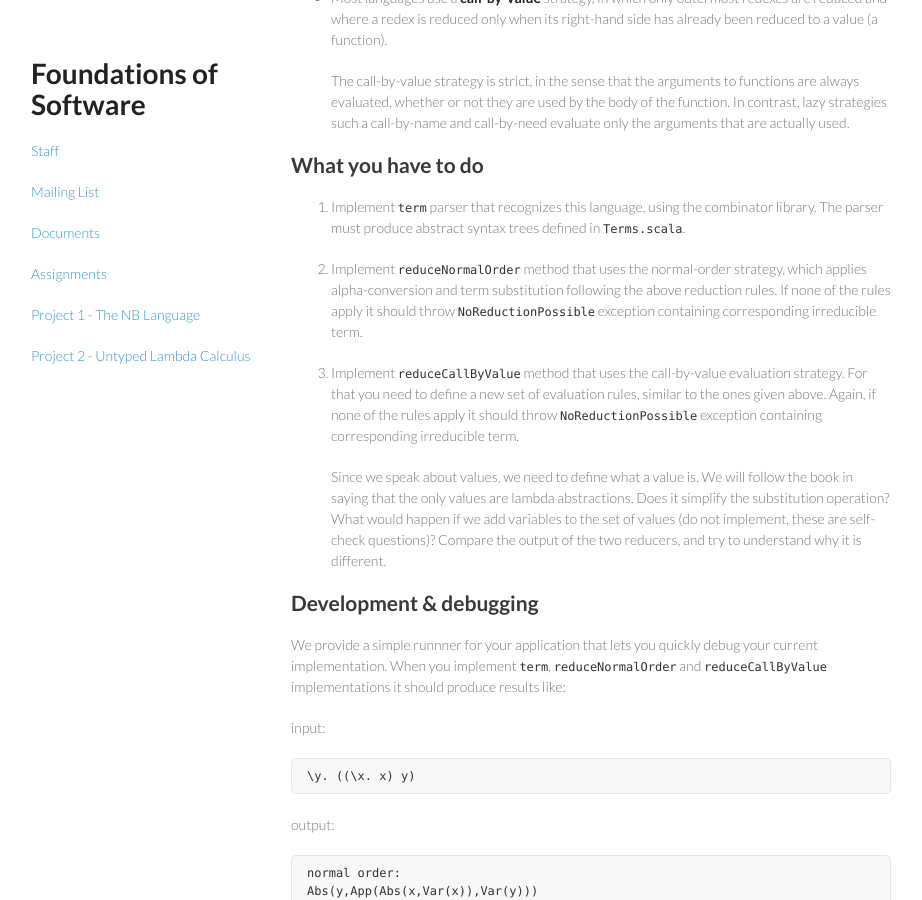
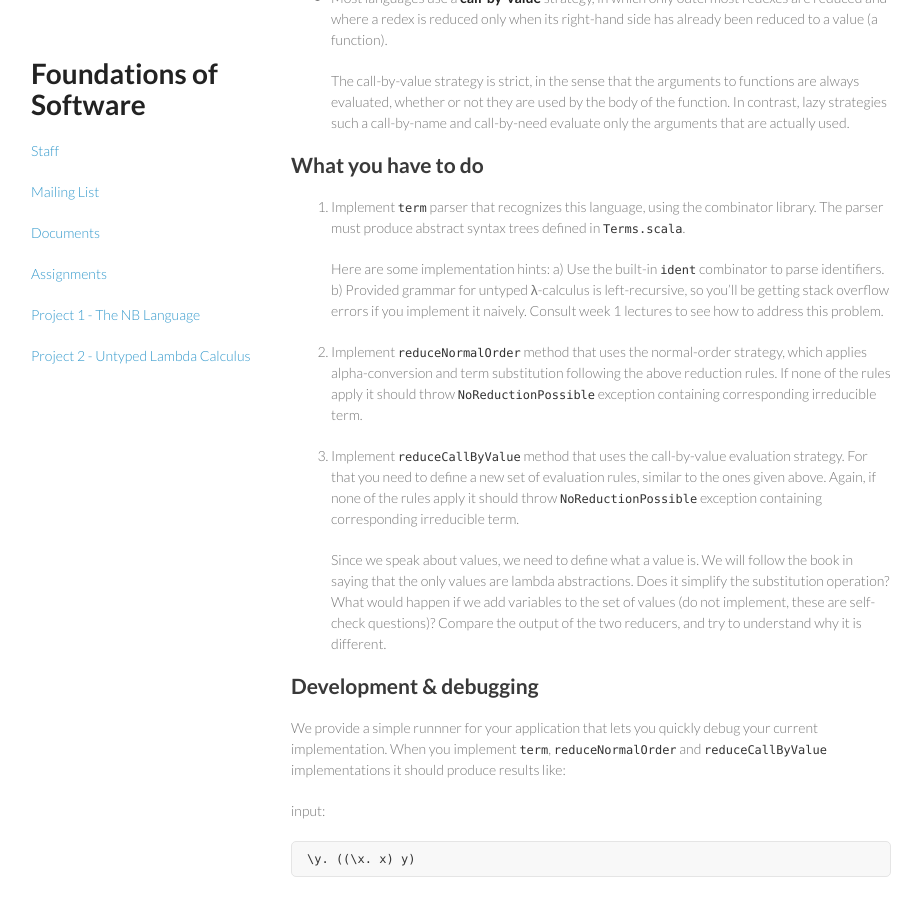
Before and after one commit to christophetd/fos2015.github.io, a Jekyll site: the page built from project2.md, in a window 1280 px wide and 900 px high, scrolled down 1813 px. Shown: the whole window, without its empty margins (179-1101 px from the left). Built offline with Jekyll 4.4.1, drawn with Linux system fonts in a browser that asks for light colours; some of the changed text lies outside the part shown.

Commit message:
generated for https://github.com/lampepfl/fos/tree/8a6247fe6fb46c44362f078cf1686d2c72f2fda6

```diff
--- a/_layouts/default.html
+++ b/_layouts/default.html
@@ -42,6 +42,8 @@
             <p><a href="project2.html">Project 2 - Untyped Lambda Calculus</a></p>
 
 
+
+
       </header>
       <section>
         {{ content }}
--- a/project2.md
+++ b/project2.md
@@ -13,12 +13,12 @@ index: 4
 
 In this exercise, you'll be studying untyped λ-calculus. This classic language is defined in Chapter 5 of the TAPL book.
 
-    t ::= x              terms
-        | "\" x "." t
+    t ::= ident              terms
+        | "\" ident "." t
         | t t
         | "(" t ")"
 
-    v ::= "\" x "." t    values
+    v ::= "\" ident "." t    values
 
 We use standard syntax to express λ-terms, with lambdas replaced by backslashes. As a reminder, note that the bodies of abstractions are taken to extend as far to the right as possible, so that, for example, `λx. λy. x y x` stands for the same tree as `λx. (λy. ((x y) x))` (see TAPL, p54).
 
@@ -80,6 +80,8 @@ TAPL p56 presents several evaluation strategies for the λ-calculus:
 
   1. Implement `term` parser that recognizes this language, using the combinator library. The parser must produce abstract syntax trees defined in `Terms.scala`.
 
+      Here are some implementation hints: a) Use the built-in `ident` combinator to parse identifiers. b) Provided grammar for untyped λ-calculus is left-recursive, so you'll be getting stack overflow errors if you implement it naively. Consult week 1 lectures to see how to address this problem.
+
   1. Implement `reduceNormalOrder` method that uses the normal-order strategy, which applies alpha-conversion and term substitution following the above reduction rules. If none of the rules apply it should throw `NoReductionPossible` exception containing corresponding irreducible term.
 
   1. Implement `reduceCallByValue` method that uses the call-by-value evaluation strategy. For that you need to define a new set of evaluation rules, similar to the ones given above. Again, if none of the rules apply it should throw `NoReductionPossible` exception containing corresponding irreducible term.
```
Also changed, not shown: documents.md (+10 -0 lines), 17 other files.
